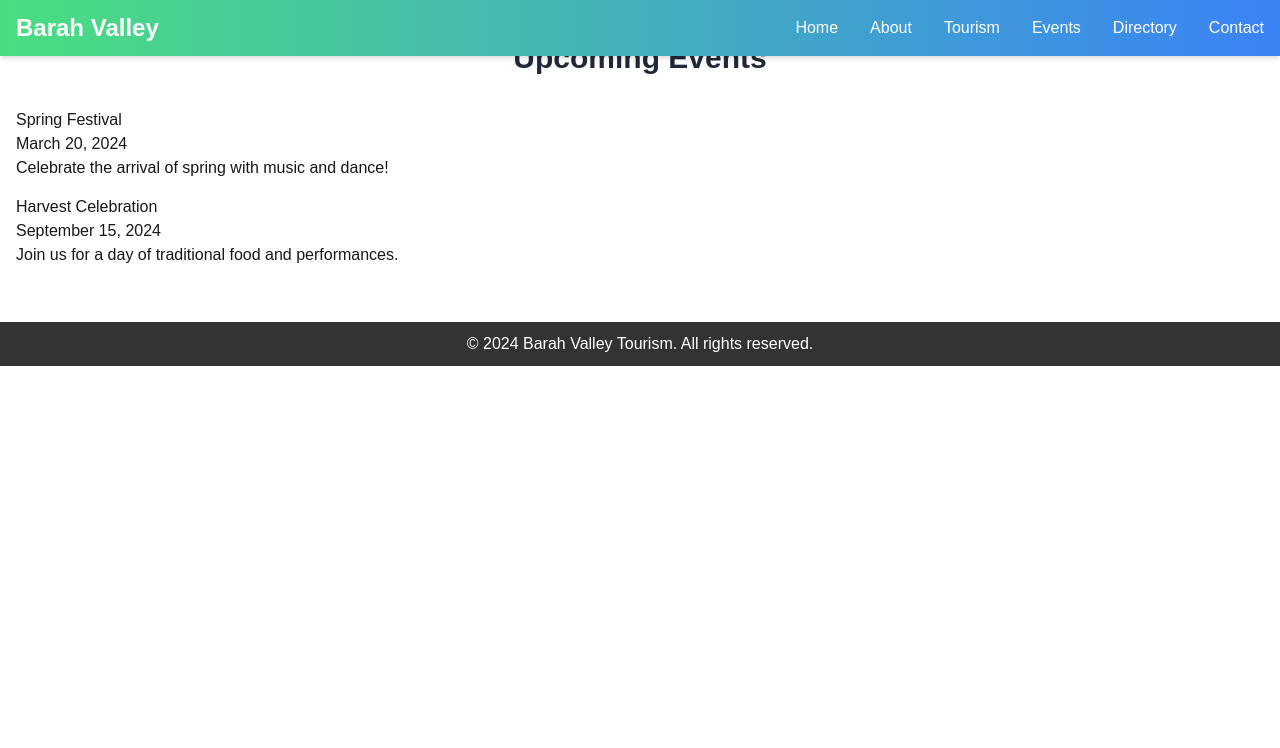
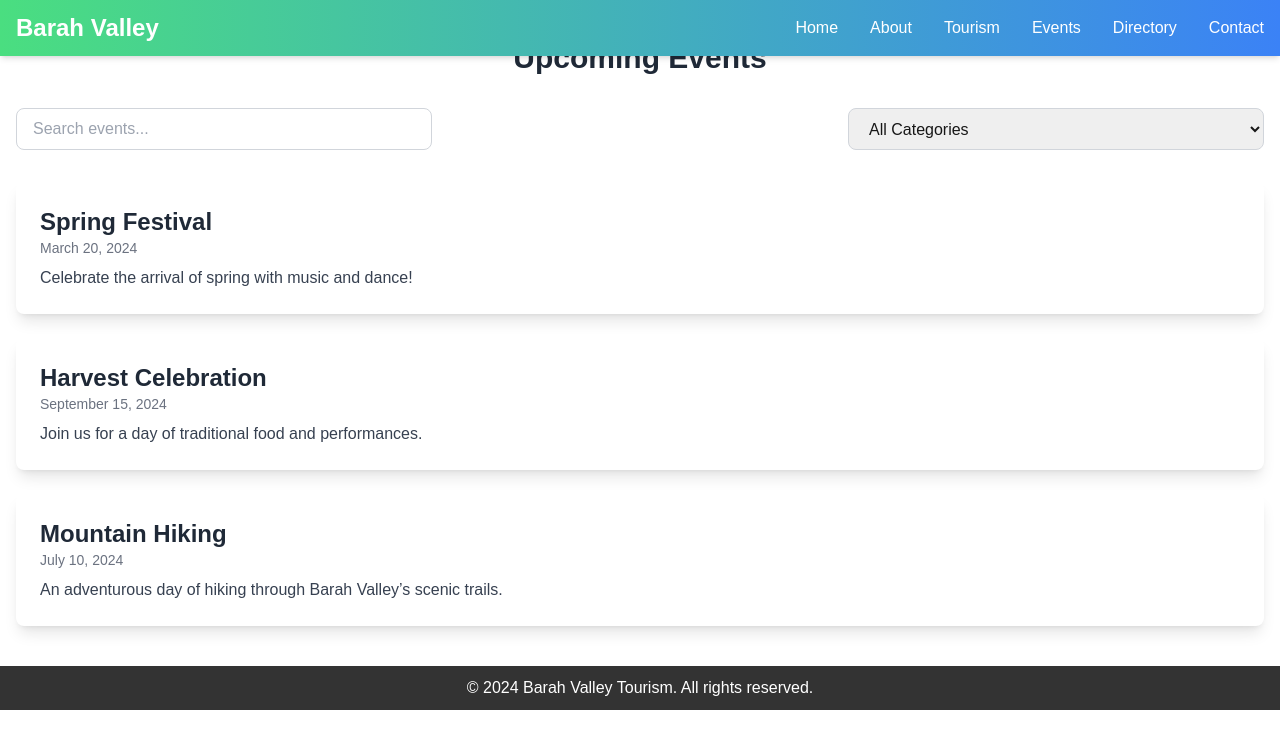
Before and after one commit to ShadBalti/barah_valley, a Next.js app: page /events in a window 1280 px wide. Shown: the top 748 px of the page. Built offline with nearby package versions, Linux system fonts and the light colour scheme.

Commit message:
updated version

```diff
--- a/app/components/BusinessCard.tsx
+++ b/app/components/BusinessCard.tsx
@@ -4,6 +4,8 @@ type Business = {
   name: string;
   description: string;
   contactInfo: string;
+  mapLink?: string;
+  phone?: string;
 };
 
 type BusinessCardProps = {
@@ -11,10 +13,31 @@ type BusinessCardProps = {
 };
 
 const BusinessCard: React.FC<BusinessCardProps> = ({ business }) => (
-  <div style={{ border: '1px solid #ccc', padding: '10px', borderRadius: '8px', marginBottom: '10px' }}>
-    <h3>{business.name}</h3>
-    <p>{business.description}</p>
-    <p>Contact: {business.contactInfo}</p>
+  <div className="bg-white border border-gray-200 rounded-lg shadow-lg p-6 mb-6 transform transition-transform hover:scale-105 hover:shadow-xl max-w-md mx-auto">
+    <h3 className="text-2xl font-semibold text-gray-800 mb-2">{business.name}</h3>
+    <p className="text-gray-600 mb-4 leading-relaxed">{business.description}</p>
+
+    {/* Contact and Map Links */}
+    <div className="flex items-center space-x-4 text-gray-500 mt-4">
+      {business.phone && (
+        <a href={`tel:${business.phone}`} className="flex items-center space-x-2 hover:text-blue-500">
+
+          <span>{business.phone}</span>
+        </a>
+      )}
+      {business.contactInfo && (
+        <a href={`mailto:${business.contactInfo}`} className="flex items-center space-x-2 hover:text-blue-500">
+
+          <span>Email</span>
+        </a>
+      )}
+      {business.mapLink && (
+        <a href={business.mapLink} target="_blank" rel="noopener noreferrer" className="flex items-center space-x-2 hover:text-blue-500">
+
+          <span>Location</span>
+        </a>
+      )}
+    </div>
   </div>
 );
 
--- a/app/components/EventList.tsx
+++ b/app/components/EventList.tsx
@@ -12,12 +12,16 @@ type EventListProps = {
 };
 
 const EventList: React.FC<EventListProps> = ({ events }) => (
-  <ul style={{ listStyle: 'none', padding: 0 }}>
+  <ul className="space-y-6">
     {events.map((event) => (
-      <li key={event.id} style={{ marginBottom: '15px' }}>
-        <h3>{event.title}</h3>
-        <p>{event.date}</p>
-        <p>{event.description}</p>
+      <li key={event.id} className="bg-white shadow-lg rounded-lg p-6 hover:shadow-xl transition-shadow">
+        <a href={`/events/${event.id}`} className="text-2xl font-semibold text-gray-800 hover:text-blue-600 cursor-pointer">
+          {event.title}
+        </a>
+        <p className="text-sm text-gray-500 mb-2">
+          {new Date(event.date).toLocaleDateString('en-US', { year: 'numeric', month: 'long', day: 'numeric' })}
+        </p>
+        <p className="text-gray-700">{event.description}</p>
       </li>
     ))}
   </ul>
--- a/app/contact/page.tsx
+++ b/app/contact/page.tsx
@@ -3,49 +3,81 @@
 import React, { useState } from 'react';
 
 const ContactPage: React.FC = () => {
-  const [name, setName] = useState<string>('');
-  const [email, setEmail] = useState<string>('');
-  const [message, setMessage] = useState<string>('');
+  const [name, setName] = useState < string > ('');
+  const [email, setEmail] = useState < string > ('');
+  const [message, setMessage] = useState < string > ('');
+  const [isSubmitted, setIsSubmitted] = useState < boolean > (false);
+  const [error, setError] = useState < string > ('');
 
   const handleSubmit = (e: React.FormEvent) => {
     e.preventDefault();
+    if (!name || !email || !message) {
+      setError('All fields are required');
+      return;
+    }
     console.log('Form submitted', { name, email, message });
+    setIsSubmitted(true);
   };
 
   return (
-    <div style={{ padding: '20px' }}>
-      <h1>Contact Us</h1>
-      <form onSubmit={handleSubmit}>
+    <div className="max-w-3xl mx-auto py-10 px-4">
+      <h1 className="text-3xl font-bold text-center text-gray-800 mb-8">Contact Us</h1>
+
+      {isSubmitted && (
+        <div className="bg-green-100 text-green-800 p-4 rounded-lg mb-6">
+          <p>Your message has been sent successfully!</p>
+        </div>
+      )}
+
+      {error && (
+        <div className="bg-red-100 text-red-800 p-4 rounded-lg mb-6">
+          <p>{error}</p>
+        </div>
+      )}
+
+      <form onSubmit={handleSubmit} className="space-y-6">
         <div>
-          <label htmlFor="name">Name:</label>
+          <label htmlFor="name" className="block text-sm font-semibold text-gray-700">Name</label>
           <input
             id="name"
             type="text"
             value={name}
             onChange={(e) => setName(e.target.value)}
             required
+            className="w-full px-4 py-2 mt-2 border border-gray-300 rounded-lg shadow-sm focus:outline-none focus:ring-2 focus:ring-blue-500"
           />
         </div>
+
         <div>
-          <label htmlFor="email">Email:</label>
+          <label htmlFor="email" className="block text-sm font-semibold text-gray-700">Email</label>
           <input
             id="email"
             type="email"
             value={email}
             onChange={(e) => setEmail(e.target.value)}
             required
+            className="w-full px-4 py-2 mt-2 border border-gray-300 rounded-lg shadow-sm focus:outline-none focus:ring-2 focus:ring-blue-500"
           />
         </div>
+
         <div>
-          <label htmlFor="message">Message:</label>
+          <label htmlFor="message" className="block text-sm font-semibold text-gray-700">Message</label>
           <textarea
             id="message"
             value={message}
             onChange={(e) => setMessage(e.target.value)}
             required
+            rows={6}
+            className="w-full px-4 py-2 mt-2 border border-gray-300 rounded-lg shadow-sm focus:outline-none focus:ring-2 focus:ring-blue-500"
           ></textarea>
         </div>
-        <button type="submit">Send Message</button>
+
+        <button
+          type="submit"
+          className="w-full py-3 bg-blue-600 text-white font-semibold rounded-lg hover:bg-blue-700 transition duration-300"
+        >
+          Send Message
+        </button>
       </form>
     </div>
   );
--- a/app/directory/page.tsx
+++ b/app/directory/page.tsx
@@ -1,5 +1,6 @@
-// app/directory/page.js
-import React from 'react';
+// app/directory/page.tsx
+'use client';
+import React, { useState } from 'react';
 import BusinessCard from '../components/BusinessCard';
 
 type Business = {
@@ -7,6 +8,8 @@ type Business = {
   name: string;
   description: string;
   contactInfo: string;
+  mapLink ? : string;
+  phone ? : string;
 };
 
 const businesses: Business[] = [
@@ -15,24 +18,51 @@ const businesses: Business[] = [
     name: 'Mountain Cafe',
     description: 'A cozy spot to enjoy coffee with a mountain view.',
     contactInfo: 'contact@mountaincafe.com',
+    mapLink: 'https://goo.gl/maps/...',
+    phone: '123-456-7890'
   },
   {
     id: 2,
     name: 'River Inn',
     description: 'Comfortable lodging near the river trail.',
     contactInfo: 'info@riverinn.com',
+    mapLink: 'https://goo.gl/maps/...',
+    phone: '098-765-4321'
   },
 ];
 
 const DirectoryPage: React.FC = () => {
+  const [search, setSearch] = useState('');
+
+  const filteredBusinesses = businesses.filter(business =>
+    business.name.toLowerCase().includes(search.toLowerCase())
+  );
+
   return (
-    <div className="py-10 px-4 bg-gray-50">
-          <h1 className="text-3xl font-semibold text-center text-gray-800 mb-8">Local Businesses</h1>
-          <div className="grid grid-cols-1 sm:grid-cols-2 lg:grid-cols-3 gap-8">
-            {businesses.map((business) => (
-              <BusinessCard key={business.id} business={business} />
-            ))}
-          </div>
+    <div className="py-10 px-4 bg-gray-50 min-h-screen">
+      <h1 className="text-3xl font-semibold text-center text-gray-800 mb-8">Local Businesses</h1>
+
+      {/* Search Bar */}
+      <div className="mb-8 max-w-lg mx-auto">
+        <input
+          type="text"
+          placeholder="Search businesses..."
+          value={search}
+          onChange={(e) => setSearch(e.target.value)}
+          className="w-full px-4 py-2 border border-gray-300 rounded-lg focus:outline-none focus:border-blue-500"
+        />
+      </div>
+
+      {/* Business Grid */}
+      <div className="grid grid-cols-1 sm:grid-cols-2 lg:grid-cols-3 gap-8">
+        {filteredBusinesses.length > 0 ? (
+          filteredBusinesses.map((business) => (
+            <BusinessCard key={business.id} business={business} />
+          ))
+        ) : (
+          <p className="text-center text-gray-500 col-span-full">No businesses found</p>
+        )}
+      </div>
     </div>
   );
 };
--- a/app/events/page.tsx
+++ b/app/events/page.tsx
@@ -1,35 +1,78 @@
+'use client';
 
-// app/events/page.js
+import React, { useState } from 'react';
 import EventList from '../components/EventList';
-import React from 'react';
+
 type Event = {
   id: number;
   title: string;
   date: string;
   description: string;
+  category: string;
 };
 
 const events: Event[] = [
   {
     id: 1,
     title: 'Spring Festival',
-    date: 'March 20, 2024',
+    date: '2024-03-20',
     description: 'Celebrate the arrival of spring with music and dance!',
+    category: 'Festival',
   },
   {
     id: 2,
     title: 'Harvest Celebration',
-    date: 'September 15, 2024',
+    date: '2024-09-15',
     description: 'Join us for a day of traditional food and performances.',
+    category: 'Cultural',
+  },
+  {
+    id: 3,
+    title: 'Mountain Hiking',
+    date: '2024-07-10',
+    description: 'An adventurous day of hiking through Barah Valley’s scenic trails.',
+    category: 'Outdoor',
   },
 ];
 
 const EventsPage: React.FC = () => {
+  const [search, setSearch] = useState('');
+  const [category, setCategory] = useState('All');
+
+  const filteredEvents = events.filter((event) => {
+    const matchesSearch = event.title.toLowerCase().includes(search.toLowerCase());
+    const matchesCategory = category === 'All' || event.category === category;
+    return matchesSearch && matchesCategory;
+  });
+
   return (
     <div className="py-10 px-4 bg-white">
       <h1 className="text-3xl font-semibold text-center text-gray-800 mb-8">Upcoming Events</h1>
+
+      {/* Search and Filter */}
+      <div className="flex flex-col sm:flex-row justify-between mb-8">
+        <input
+          type="text"
+          placeholder="Search events..."
+          value={search}
+          onChange={(e) => setSearch(e.target.value)}
+          className="px-4 py-2 border border-gray-300 rounded-lg focus:outline-none focus:ring-2 focus:ring-blue-500 w-full sm:w-1/3"
+        />
+        <select
+          value={category}
+          onChange={(e) => setCategory(e.target.value)}
+          className="px-4 py-2 border border-gray-300 rounded-lg mt-4 sm:mt-0 sm:ml-4 w-full sm:w-1/3"
+        >
+          <option value="All">All Categories</option>
+          <option value="Festival">Festival</option>
+          <option value="Cultural">Cultural</option>
+          <option value="Outdoor">Outdoor</option>
+        </select>
+      </div>
+
+      {/* Event List */}
       <div className="space-y-8">
-        <EventList events={events} />
+        <EventList events={filteredEvents} />
       </div>
     </div>
   );
```
